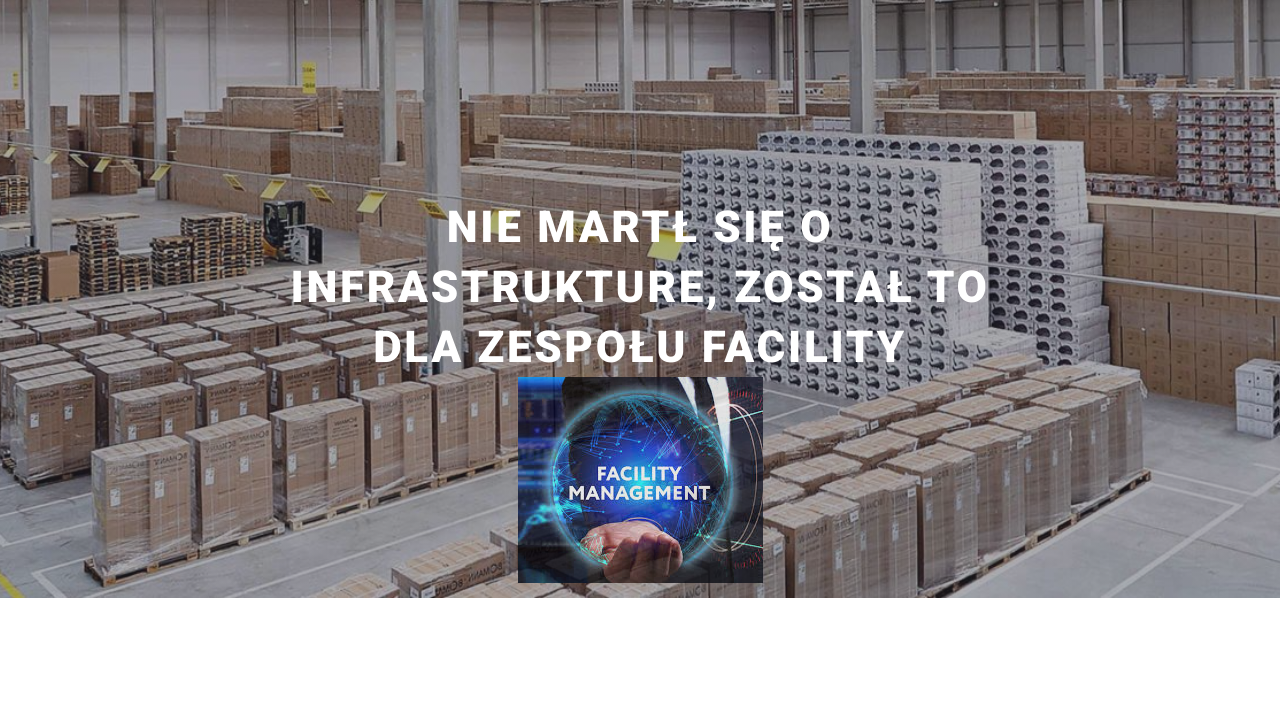
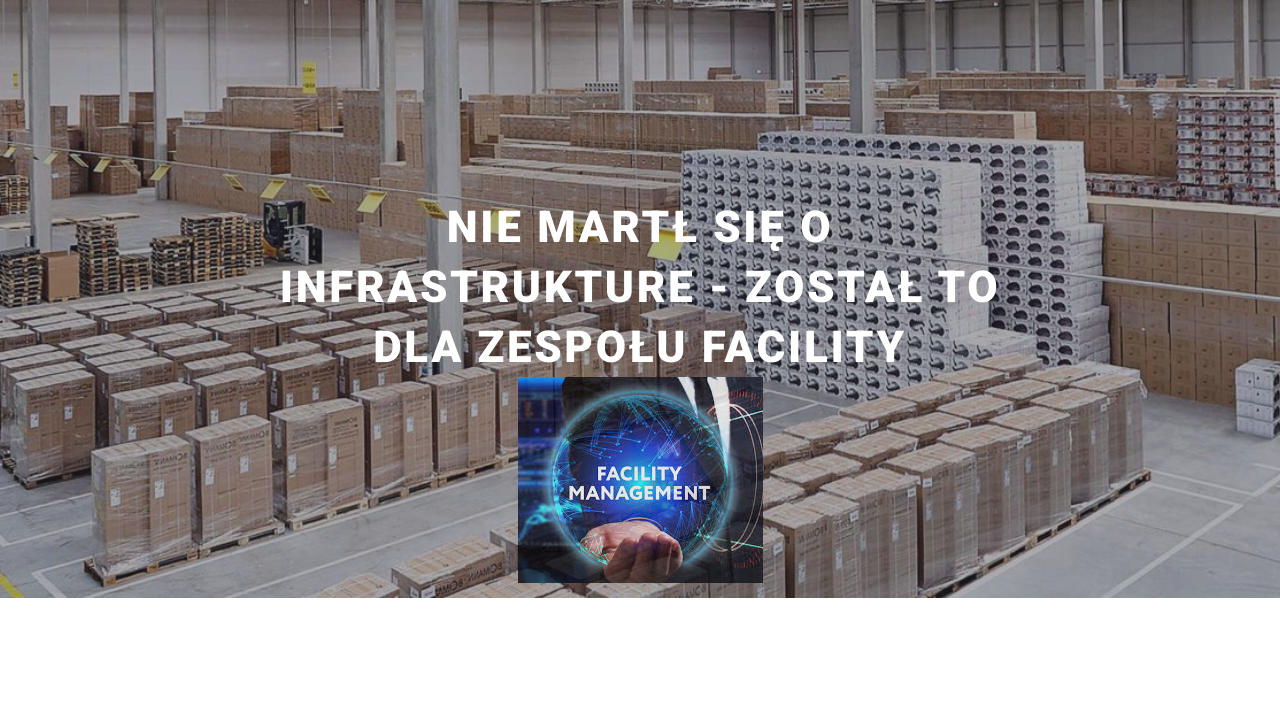
Before and after one commit to VIACHESLAV-ANT/FacilityDSVSol, a plain HTML site: page index.html in a window 1280 px wide. Shown: the part 83-800 px from the top of the page. Drawn offline with nearby package versions, Linux system fonts and the light colour scheme.

Commit message:
hero pisowanie

```diff
--- a/index.html
+++ b/index.html
@@ -89,7 +89,7 @@
     <main>
         <section class="hero">
             <div class="container">
-                <h1 class="hero__title">Nie martł się o infrastrukture, został to dla zespołu Facility</h1>
+                <h1 class="hero__title">Nie martł się o infrastrukture - został to dla zespołu Facility</h1>
                 <a href="https://dsvcorp-my.sharepoint.com/personal/viacheslav_antiushyn_dsv_com/Documents/General%20Facility/DSV%20Facility.xlsm?web=1" >
                 <img src="./image/hero.jpg" alt="facility menegment" class="hero__img">
                  </a>
```
